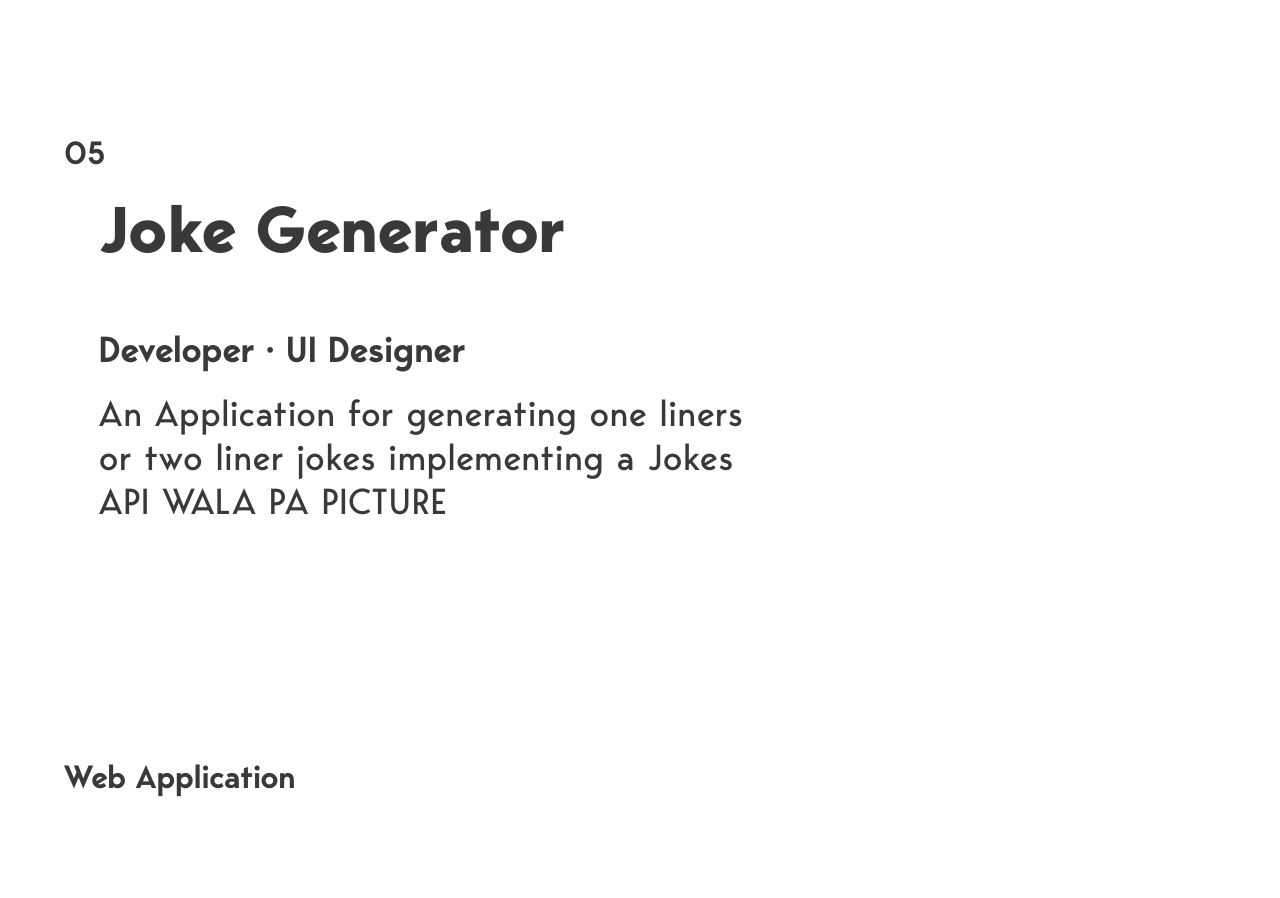
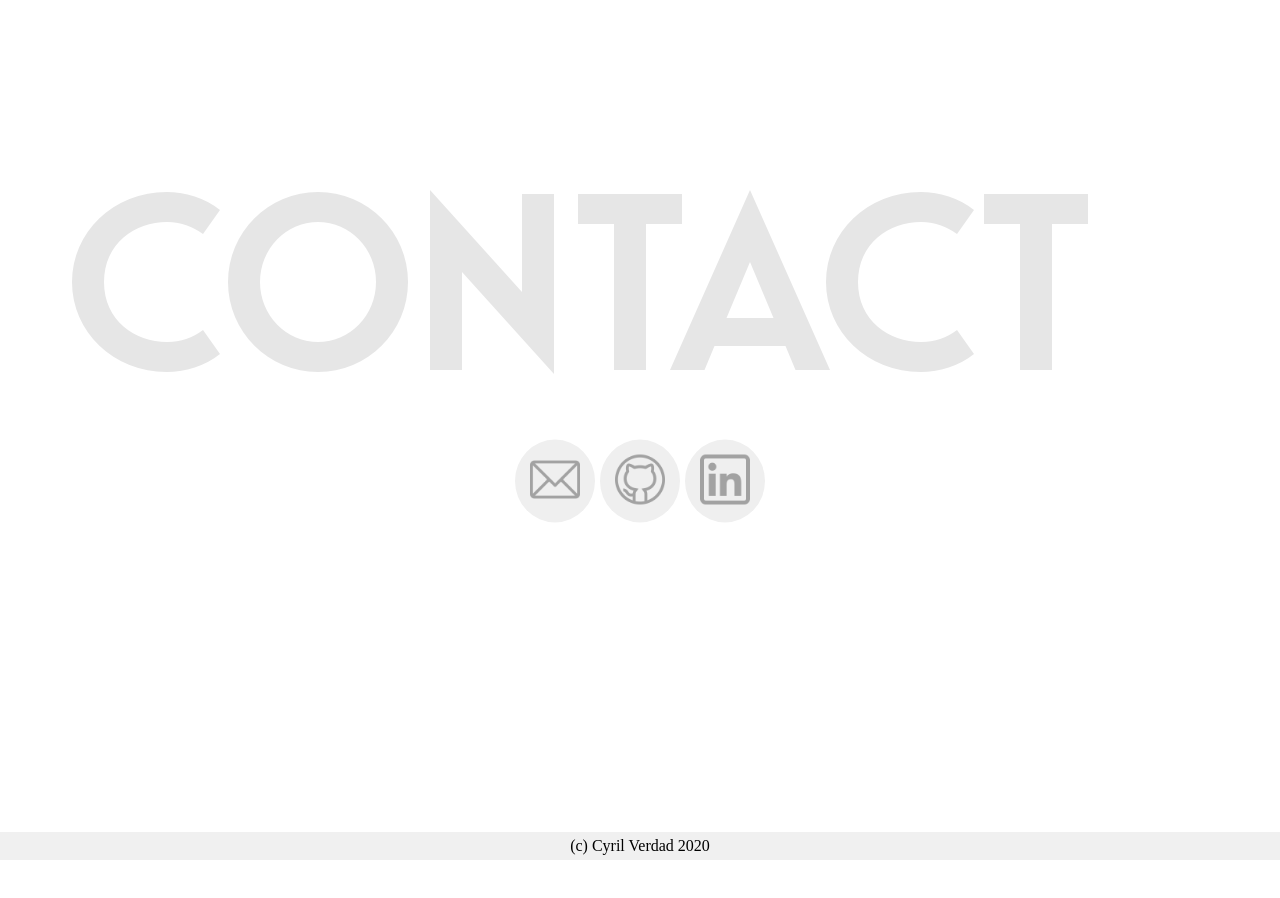
Before and after one commit to CKVerd/CKVerd.github.io, a Vue app: page / in a window 1280 px wide. Shown: the part 1460-2358 px from the top of the page. Built offline with nearby package versions, Linux system fonts and the light colour scheme.

Commit message:
added contact

```diff
--- a/src/components/ProjectView.vue
+++ b/src/components/ProjectView.vue
@@ -62,7 +62,7 @@ export default {
   flex-direction: column;
   width: 60%;
   height: 100%;
-  background-color: white;
+  background-color: transparent;
 }
 .text-semiBold {
   font-family: "Bergen Sans Bold";
--- a/src/views/HomeView.vue
+++ b/src/views/HomeView.vue
@@ -15,14 +15,14 @@
         >ABOUT ME</span
       >
       <p class="about-desc">
-        I’m a front-end web developer with over 8 months of professional
-        experience in creating web applications focusing on the minimialist
-        approach
+        I’m a front-end web developer with professional experience in creating
+        web applications focusing on the minimialist approach
       </p>
     </div>
   </div>
-  <div class="project">
+  <div class="project-1">
     <div class="hidden" ref="num_1"></div>
+    <Transition name="fade" mode="out-in">
       <div v-if="showProject.shown" class="inner-project">
         <ProjectView
           :ProjectData="checkData"
@@ -30,20 +30,42 @@
           @forceRerender="forceRerender"
         />
       </div>
+      <div v-else class="inner-project">
+        <span class="contact-text">CONTACT</span>
+        <div class="contact-nav">
+          <form action="mailto:verdad.cyrilken@gmail.com" target="_blank">
+            <button class="contact-button">
+              <img src="@/assets/images/email.png" class="contact-img" />
+            </button>
+          </form>
+          <form action="https://github.com/CKVerd" target="_blank">
+            <button class="contact-button">
+              <img src="@/assets/images/github.png" class="contact-img" />
+            </button>
+          </form>
+          <form action="https://www.linkedin.com/in/ckverdad/" target="_blank">
+            <button class="contact-button">
+              <img src="@/assets/images/linkedin.png" class="contact-img" />
+            </button>
+          </form>
+        </div>
+        <div class="footer">(c) Cyril Verdad 2020</div>
+      </div>
+    </Transition>
     <img
       src="@/assets/images/pf_1.png"
       class="phone-foreground"
-      :style="`top: ${700 - foregroundScroll}px`"
+      :style="`top: ${800 - foregroundScroll}px`"
     />
     <img
       src="@/assets/images/pf_2.png"
       class="phone-background"
-      :style="`top: ${500 - backgroundScroll}px`"
+      :style="`top: ${600 - backgroundScroll}px`"
     />
     <img
       src="@/assets/images/pf_3.png"
       class="phone-mid"
-      :style="`top: ${1600 - midScroll}px`"
+      :style="`top: ${1500 - midScroll}px`"
     />
   </div>
   <div class="container"></div>
@@ -64,14 +86,14 @@
   <div class="project">
     <div class="hidden-bot" ref="num_3"></div>
     <img
-      src="@/assets/images/Bitnacs_2.png"
-      class="phone-background"
-      :style="`top: ${5000 - midScroll}px`"
-    />
-    <img
       src="@/assets/images/Bitnacs_1.png"
       class="laptop-background"
       :style="`top: ${2400 - backgroundScroll}px`"
+    />
+    <img
+      src="@/assets/images/Bitnacs_2.png"
+      class="phone-background"
+      :style="`top: ${4500 - midScroll}px`"
     />
   </div>
   <div class="container"></div>
@@ -80,12 +102,12 @@
     <img
       src="@/assets/images/KK_3.png"
       class="ipad-background"
-      :style="`top: ${3200 - backgroundScroll}px`"
+      :style="`top: ${3300 - backgroundScroll}px`"
     />
     <img
       src="@/assets/images/KK_2.png"
       class="phone-foreground-1"
-      :style="`top: ${4700 - foregroundScroll}px`"
+      :style="`top: ${4600 - foregroundScroll}px`"
     />
     <img
       src="@/assets/images/KK_1.png"
@@ -96,13 +118,22 @@
   <div class="container"></div>
   <div class="project">
     <div class="hidden-bot" ref="num_5"></div>
+    <img
+      src="@/assets/images/joke_1.png"
+      class="laptop-mid"
+      :style="`top: ${7900 - midScroll}px`"
+    />
   </div>
   <div class="container"></div>
+  <div class="project">
+    <div class="hidden-bot" ref="end"></div>
+  </div>
 </template>
 
 <script>
 import ProjectView from "@/components/ProjectView";
 import { ref, onMounted, computed } from "vue";
+
 export default {
   components: {
     ProjectView,
@@ -116,9 +147,10 @@ export default {
     const num_3 = ref(null);
     const num_4 = ref(null);
     const num_5 = ref(null);
+    const end = ref(null);
     const projectKey = ref(0);
     const showProject = ref({
-      shown: false,
+      shown: true,
       project_1: false,
       project_2: false,
       project_3: false,
@@ -158,7 +190,7 @@ export default {
         num: "05",
         name: "Joke Generator",
         roles: "Developer · UI Designer",
-        desc: "An Application for generating one liners or two liner jokes implementing a Jokes API WALA PA PICTURE",
+        desc: "An Application for generating one liners or two liner jokes implementing a Jokes API",
         type: "Web Application",
       },
     ]);
@@ -189,7 +221,6 @@ export default {
       // scrollData.value = window.scrollY;
       scrollData.value = scrollValue.value - siteHeight.value - 100;
       // console.log(scrollData.value);
-      console.log(window.innerHeight);
       // scrollData.value = window.scrollY;
       // scrollData.value = (scrollValue + window.innerHeight) / 100;
 
@@ -233,6 +264,10 @@ export default {
         showProject.value.project_5 = true;
       } else {
         showProject.value.project_5 = false;
+      }
+
+      if (checkVisible(end.value)) {
+        showProject.value.shown = false;
       }
     }
 
@@ -310,6 +345,7 @@ export default {
       num_3,
       num_4,
       num_5,
+      end,
       forceRerender,
       projectKey,
       checkData,
@@ -348,6 +384,16 @@ export default {
   flex-direction: column;
   position: sticky;
   top: 0;
+}
+
+.project-1 {
+  width: 100vw;
+  height: 100vh;
+  display: flex;
+  flex-direction: column;
+  position: sticky;
+  top: 0;
+  z-index: 9999 !important;
 }
 
 .name {
@@ -422,6 +468,18 @@ export default {
   }
 }
 
+.contact-text {
+  font-family: "Bergen Sans Bold";
+  font-size: 250px;
+  color: #e6e6e6;
+  position: absolute;
+  z-index: 1;
+
+  @include breakpoint(mobile) {
+    font-size: 65px;
+  }
+}
+
 .about-desc {
   font-family: "Bergen Sans Regular";
   font-size: 40px;
@@ -453,12 +511,13 @@ export default {
   height: 100%;
   padding: 5% 5%;
   // animation: fade-in 0.6s ease-in;
+  position: relative;
 }
 
 .phone-foreground {
   width: 17%;
   position: absolute;
-  right: 20%;
+  right: 20.75%;
 }
 
 .phone-foreground-1 {
@@ -482,7 +541,7 @@ export default {
 .phone-mid {
   width: 16%;
   position: absolute;
-  right: 7.5%;
+  right: 4.5%;
 }
 
 .laptop-background {
@@ -516,4 +575,65 @@ export default {
 // .project-leave-active {
 //   transition: all 0.4s ease;
 // }
+.fade-enter-active,
+.fade-leave-active {
+  transition: opacity 0.4s ease-in-out;
+}
+
+.fade-enter-from,
+.fade-leave-to {
+  opacity: 0;
+}
+
+.contact-nav {
+  position: absolute;
+  top: 52%;
+  left: 50%;
+  transform: translate(-50%, -50%);
+  display: flex;
+  width: 20%;
+  justify-content: space-around;
+}
+
+.contact-button {
+  padding: 15px;
+  border-radius: 50%;
+  outline: none;
+  border: none;
+  &:hover {
+    cursor: pointer;
+  }
+  &:hover > .contact-img {
+    cursor: pointer;
+    filter: invert(31%) sepia(7%) saturate(0%) hue-rotate(280deg)
+      brightness(99%) contrast(94%);
+  }
+}
+
+.contact-img {
+  width: 50px;
+  height: 50px;
+  filter: invert(68%) sepia(1%) saturate(0%) hue-rotate(105deg) brightness(95%)
+    contrast(91%);
+  transition: all 0.4s ease;
+  &:hover {
+    pointer-events: all;
+  }
+}
+
+.relative {
+  position: relative;
+}
+
+.footer {
+  width: 100%;
+  height: fit-content;
+  background-color: #f0f0f0;
+  position: absolute;
+  bottom: 0;
+  left: 0;
+  text-align: center;
+  padding: 5px;
+  animation: from-bottom 1s ease-in-out;
+}
 </style>
```
Also changed, not shown: 1 other file (tests, documents, lock files or other folders). Lines whose indentation alone changed are shown as unchanged.
